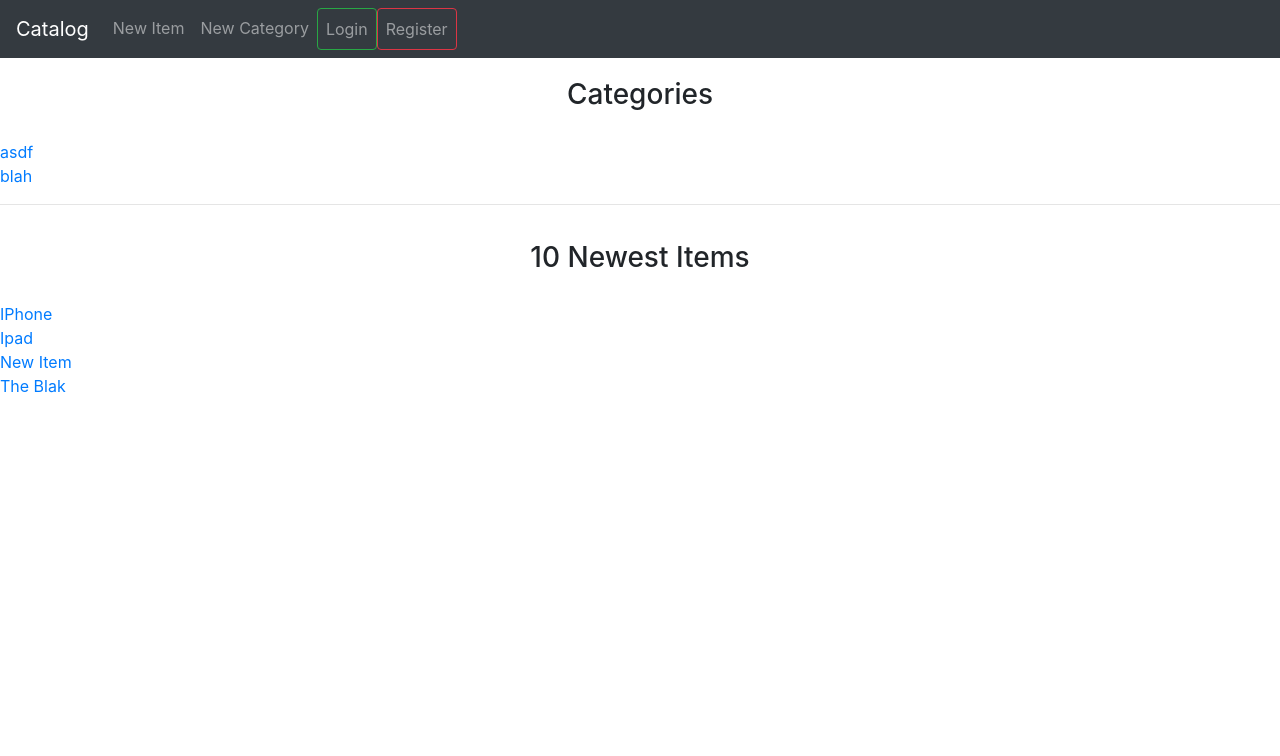
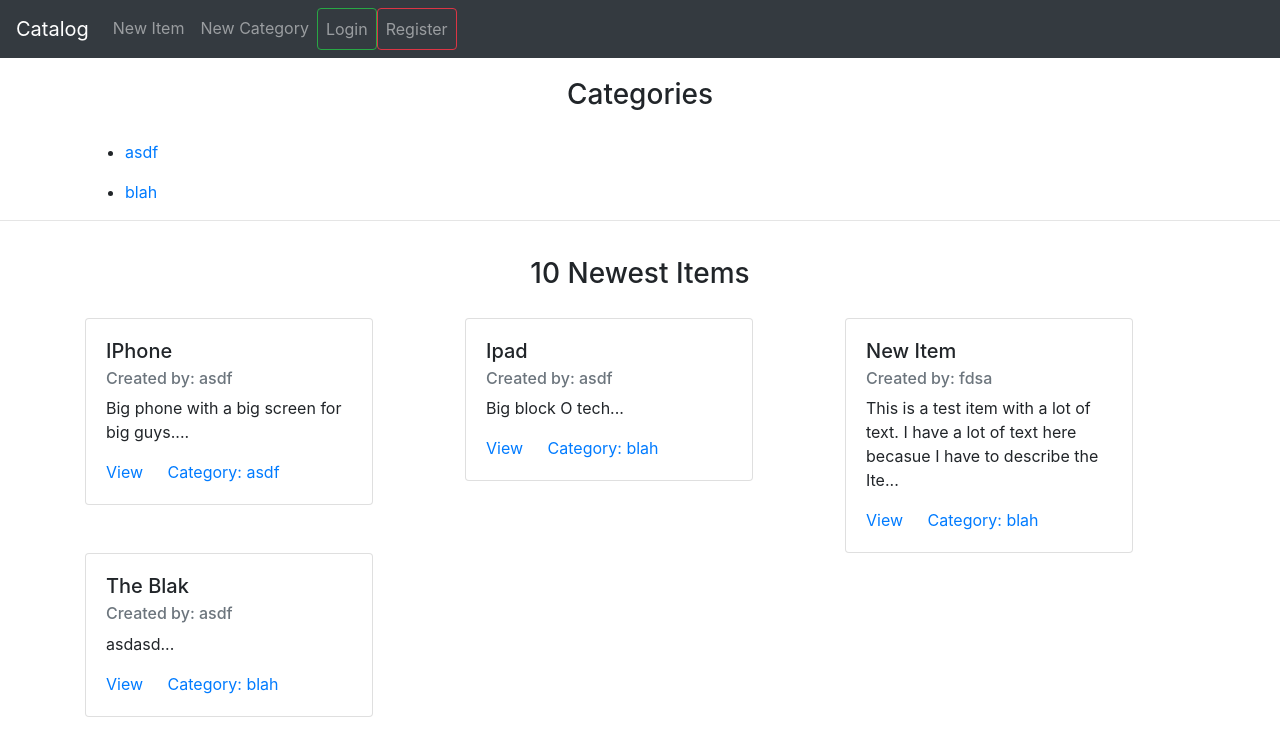
Before and after one commit to aaronhawkey/catalog-project, a Flask app: page / in a window 1280 px wide. Shown: the top 756 px of the page. Run offline with Flask 2, Linux system fonts and the light colour scheme; data comes from the database, SQL or seed files in the repository; both versions use the stored data as it was after the commit; some libraries are stand-ins or nearby versions.

Commit message:
Added more bootstrap features.

```diff
--- a/static/css/style.css
+++ b/static/css/style.css
@@ -2,3 +2,12 @@
     text-align: center;
     padding: 20px 0 20px 0;
 }
+
+h1{
+    padding: 10px 10px;
+}
+.card-center {
+        margin: 0 auto; /* Added */
+        float: none; /* Added */
+        margin-bottom: 10px; /* Added */
+}
--- a/templates/deleteitem.html
+++ b/templates/deleteitem.html
@@ -1,3 +1,4 @@
+{% include 'partials/header.html' %}
 <h1>Are you sure you wish to delete {{item.title}}?</h1>
 
 <a href="{{url_for('getItem', name = item.category.name, title = item.title)}}">Back</a>
@@ -8,3 +9,5 @@
     <input type="hidden" name="itemID" value="{{item.id}}">
     <input type="submit" id="delete" name="delete" value="Delete">
 </form>
+
+{%include 'partials/footer.html'%}
--- a/templates/editcategory.html
+++ b/templates/editcategory.html
@@ -1,3 +1,4 @@
+{% include 'partials/header.html' %}
 <h1>Edit Category: {{category.name}}</h1>
 <form action="{{url_for('editCategory', category = category.name)}}" method="POST">
 
@@ -7,3 +8,4 @@
     <input type="submit" value="Edit">
 
 </form>
+{%include 'partials/footer.html'%}
--- a/templates/edititem.html
+++ b/templates/edititem.html
@@ -1,3 +1,4 @@
+{% include 'partials/header.html' %}
 <h1>Edit Item {{item.title}}</h1>
 
 <form action="{{url_for('editItem', catName = item.category.name, itemName = item.title)}}" method="POST">
@@ -18,3 +19,4 @@
 
 
 </form>
+{%include 'partials/footer.html'%}
--- a/templates/index.html
+++ b/templates/index.html
@@ -1,14 +1,30 @@
 {% include 'partials/header.html' %}
 <h3 class="heading">Categories</h3>
+<div class="container">
 {% for category in categories%}
-  <a href="{{url_for('getItemsFromCategory', name = category.name)}}">{{category.name}}</a>
-  <br>
+  <ul>
+  <li><a href="{{url_for('getItemsFromCategory', name = category.name)}}">{{category.name}}</a></li>
+</ul>
 {%endfor%}
+</div>
 <hr>
+<div class="container">
 <h3 class="heading">10 Newest Items</h3>
+<div class="row">
 {%for item in items%}
-    <a href="{{url_for('getItem', name=item.category.name,title=item.title)}}">{{item.title}}</a>
-    <br>
+  <div class="col-sm">
+  <div class="card" style="width: 18rem;">
+      <div class="card-body">
+        <h5 class="card-title">{{item.title}}</h5>
+        <h6 class="card-subtitle mb-2 text-muted">Created by: {{item.user.username}}</h6>
+        <p class="card-text">{{item.description[0:100]}}...</p>
+        <a href="{{url_for('getItem', name=item.category.name, title=item.title)}}" class="card-link">View</a>
+        <a href="{{url_for('getItemsFromCategory', name = item.category.name)}}" class="card-link">Category: {{item.category.name}}</a>
+      </div>
+    </div>
+  </div>
 {% endfor %}
+</div>
+</div>
 
 {%include 'partials/footer.html'%}
--- a/templates/login.html
+++ b/templates/login.html
@@ -1,3 +1,4 @@
+{% include 'partials/header.html' %}
 <h1>Login</h1>
 
 <form method="POST" action="{{url_for('login')}}">
@@ -11,3 +12,4 @@
     <input type="submit" value="Login">
 
 </form>
+{%include 'partials/footer.html'%}
--- a/templates/newcategory.html
+++ b/templates/newcategory.html
@@ -1,3 +1,4 @@
+{% include 'partials/header.html' %}
 <h1>Create New Category</h1>
 <form action="{{url_for('createCategory')}}" method="POST">
     <label for="name">Name</label>
@@ -5,3 +6,4 @@
     <br>
     <input type="submit" value="Create">
 </form>
+{%include 'partials/footer.html'%}
--- a/templates/newitem.html
+++ b/templates/newitem.html
@@ -1,3 +1,4 @@
+{% include 'partials/header.html' %}
 <h1>Create new Item</h1>
 
 <form action="{{url_for('createItem')}}" method="POST">
@@ -19,3 +20,4 @@
 
 
 </form>
+{%include 'partials/footer.html'%}
--- a/templates/partials/header.html
+++ b/templates/partials/header.html
@@ -15,7 +15,7 @@
         <script src="https://stackpath.bootstrapcdn.com/bootstrap/4.1.3/js/bootstrap.min.js" integrity="sha384-ChfqqxuZUCnJSK3+MXmPNIyE6ZbWh2IMqE241rYiqJxyMiZ6OW/JmZQ5stwEULTy" crossorigin="anonymous"></script>
 
         <nav class="navbar navbar-expand-lg navbar-dark bg-dark">
-                <a class="navbar-brand" href="#">Catalog</a>
+                <a class="navbar-brand" href="{{url_for('index')}}">Catalog</a>
                 <button class="navbar-toggler" type="button" data-toggle="collapse" data-target="#navbarNav" aria-controls="navbarNav" aria-expanded="false" aria-label="Toggle navigation">
                   <span class="navbar-toggler-icon"></span>
                 </button>
--- a/templates/register.html
+++ b/templates/register.html
@@ -1,3 +1,4 @@
+{% include 'partials/header.html' %}
 <h1>Register</h1>
 
 <form method="POST" action="{{url_for('register')}}">
@@ -16,3 +17,4 @@
     <input type="submit" value="Register">
 
 </form>
+{%include 'partials/footer.html'%}
```
Also changed, not shown: templates/categoryitems.html (+9 -3 lines), templates/item.html (+9 -4 lines), catalog.db.
